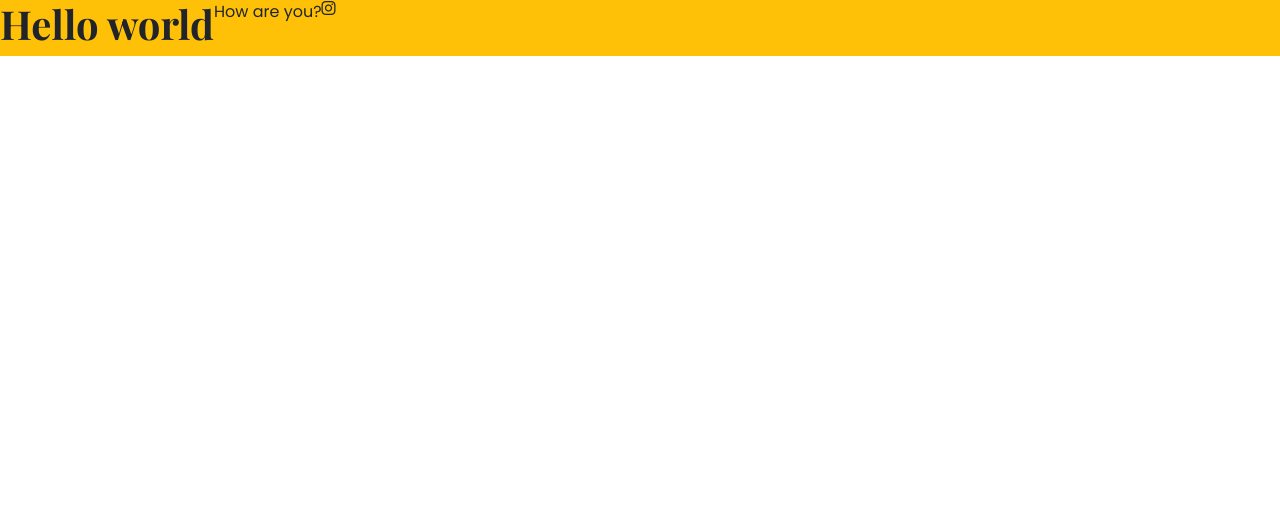
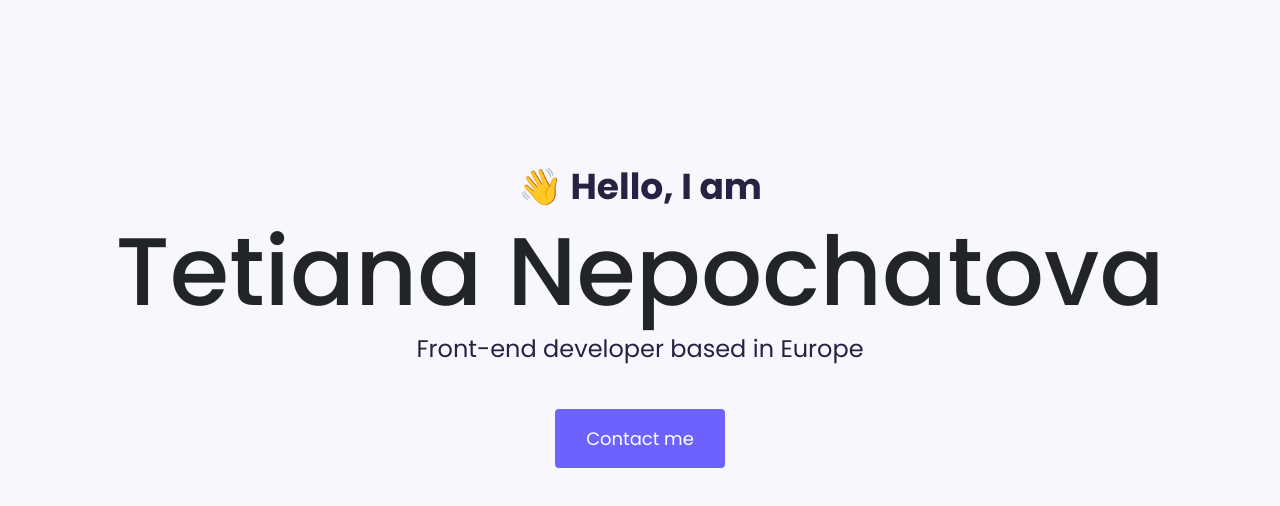
Before and after one commit to Tetiana-Nepochatova/Portfolio-project, a plain HTML site: page index.html in a window 1280 px wide. Drawn offline with nearby package versions, Linux system fonts and the light colour scheme.

Commit message:
Added the hero

```diff
--- a/css/style.css
+++ b/css/style.css
@@ -1,11 +1,54 @@
-/*font-family: 'Playfair Display', serif;
-font-family: 'Poppins', sans-serif; */
+:root {
+  --branding-color: #6C63FF;
+  --primary-color: #F9F7FE;
+  --secondary-color: #272142;
+  --heading-font-family: 'Playfair Display', serif;
+  --default-font-family: 'Poppins', sans-serif;
+}
 
-h1{
-    font-family: 'Playfair Display', serif;
+body {
+  font-family: var(--default-font-family);
+}
+
+h1, h2, h3, h4, h5, h6 {
+    font-family: var(--heading-font-family)
     font-weight: bold;
 }
 
+h1 {
+  font-size: 96px;
+}
+
 p{
-    font-family: 'Poppins', sans-serif;
+    font-weight: normal;
 }
+
+.hero {
+  background: var(--primary-color);
+  text-align: center;
+  padding: 160px 20px;
+}
+
+.hero p {
+  font-size: 36px;
+  font-weight: bold;
+  margin: 0;
+  color: var(--secondary-color);
+}
+
+.hero h2 {
+  font-family: var(--default-font-family);
+  font-weight: normal;
+  font-size: 24px;
+  line-height: 24px;
+  color: var(--secondary-color);
+}
+
+.btn-branding {
+  background: var(--branding-color);
+  color: white;
+  border-radius: 4px;
+  font-size: 18px;
+  line-height: 27px;
+  padding: 15px 30px;
+}
--- a/index.html
+++ b/index.html
@@ -17,10 +17,13 @@
 
 </head>
 <body>
-  <div class="d-flex bg-warning">
-    <h1>Hello world</h1>
-    <p>How are you?</p>
-    <i class="fa-brands fa-instagram"></i>
+  <div class="hero">
+    <p>👋 Hello, I am</p>
+    <h1>Tetiana Nepochatova</h1>
+    <h2 class="mb-5">Front-end developer based in Europe</h2>
+    <div>
+      <a href="#" class="btn btn-branding">Contact me</a>
+    </div>
   </div>
 </body>
 </html>
```
